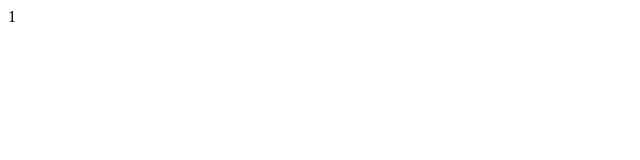
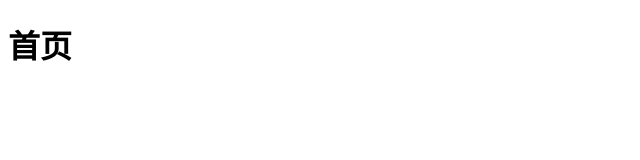
Before and after one commit to Shierri/project, a plain HTML site: page index.html in a window 1280 px wide. Shown: the whole page, without its empty margins (0-640 px from the left). Drawn offline with Linux system fonts and the light colour scheme.

Commit message:
提交更新

```diff
--- a/index.html
+++ b/index.html
@@ -7,6 +7,6 @@
     <title>Document</title>
 </head>
 <body>
-    1
+<h1>首页</h1>
 </body>
 </html>
```
